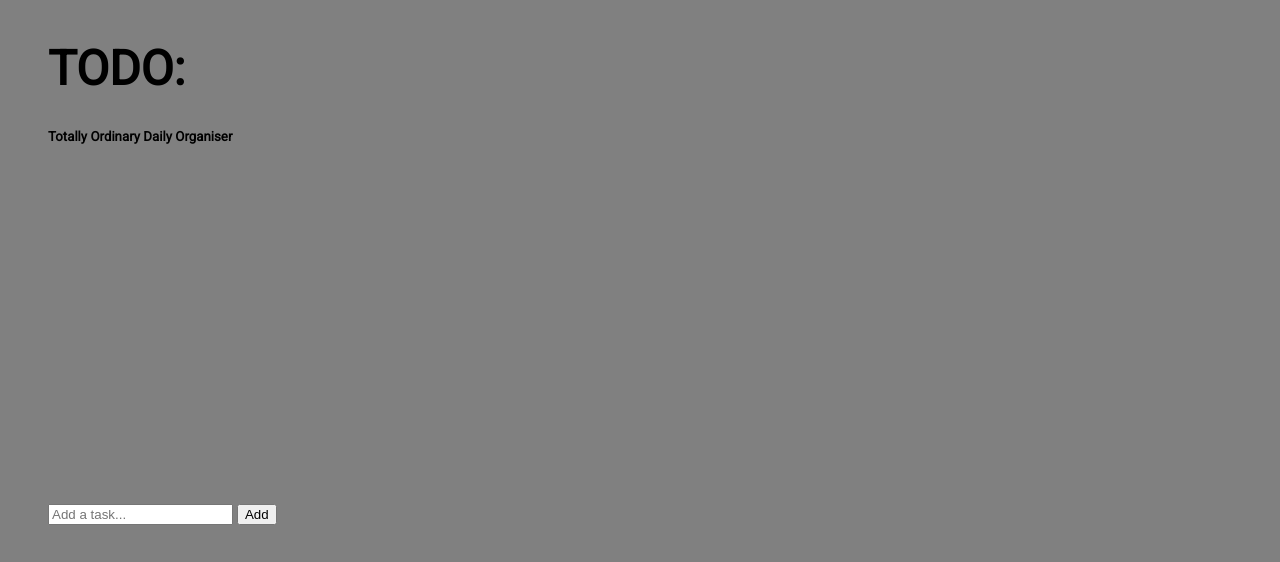
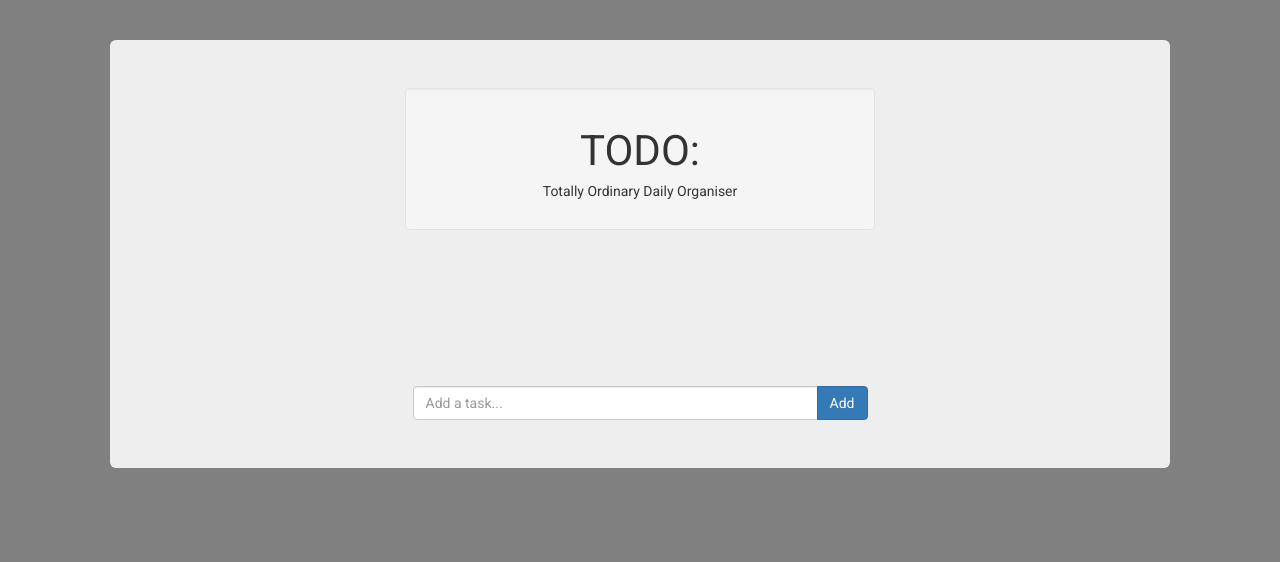
Before and after one commit to arapl3y/todo, a plain HTML site: page index.html in a window 1280 px wide. Drawn offline with nearby package versions, Linux system fonts and the light colour scheme.

Commit message:
Bootstrap HTML link
Added bootstrap link to HTML

```diff
--- a/index.html
+++ b/index.html
@@ -9,6 +9,7 @@
     <title>To Do List</title>
 
     <link href="https://fonts.googleapis.com/css?family=Roboto" rel="stylesheet">
+    <link href="//cdnjs.cloudflare.com/ajax/libs/twitter-bootstrap/3.3.7/css/bootstrap.min.css" rel="stylesheet">
     <link rel="stylesheet" href="app.css">
 </head>
 
```
